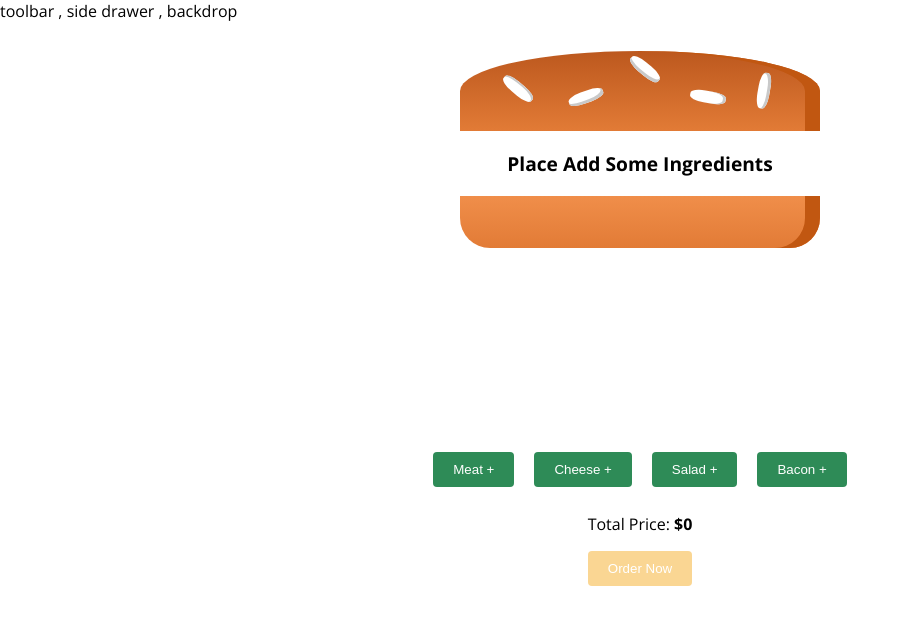
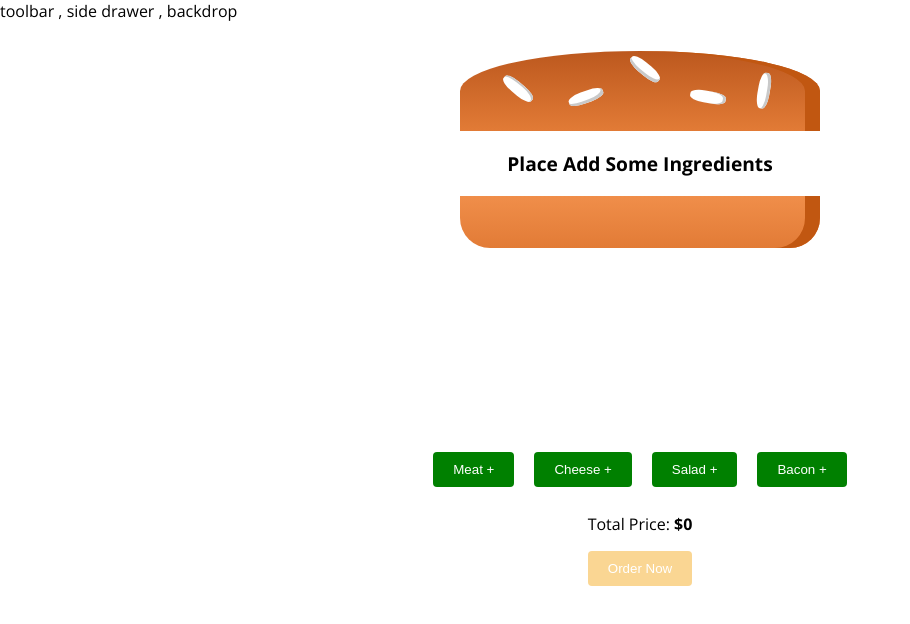
Before and after one commit to Creanick/burger-builder, a React (Create React App) app: page / in a window 1280 px wide. Shown: the top 624 px of the page, without its empty margins (0-910 px from the left). Built offline with nearby package versions, Linux system fonts and the light colour scheme.

Commit message:
changed from control button to button

```diff
--- a/src/components/burger_controls/burger_controls.tsx
+++ b/src/components/burger_controls/burger_controls.tsx
@@ -1,6 +1,7 @@
 import React from 'react';
 import styled from 'styled-components';
 import ingredientHub, { IngredientType } from '../../data/ingredient_hub';
+import Button from '../button/button';
 interface Props{
     onAddIngredient?:(type:IngredientType)=>void
 }
@@ -9,11 +10,13 @@ const BurgerControls:React.FunctionComponent<Props> = ({onAddIngredient})=>{
     for (const key in ingredientHub) {
         const ingredient = ingredientHub[key];
         controlButtons.push(
-        <ControlButton
+        <Button
+        color="green"
+        style={{margin:"10px"}}
         onClick={()=>onAddIngredient && onAddIngredient(ingredient.type)}
          key={ingredient.label}>
         {ingredient.label} +
-        </ControlButton>
+        </Button>
         );
     }
     return (
@@ -28,20 +31,4 @@ const Container = styled.div`
     justify-content: center;
 `;
 
-const ControlButton = styled.button`
-    border: none;
-    margin: 10px;
-    padding: 10px 20px;
-    background-color: seagreen;
-    color: white;
-    border-radius: 4px;
-    outline: none;
-    &:hover{
-        cursor: pointer;
-        background-color: green;
-    }
-    &:active{
-        transform: scale(0.9);
-    }
-`;
 export default BurgerControls;
```
